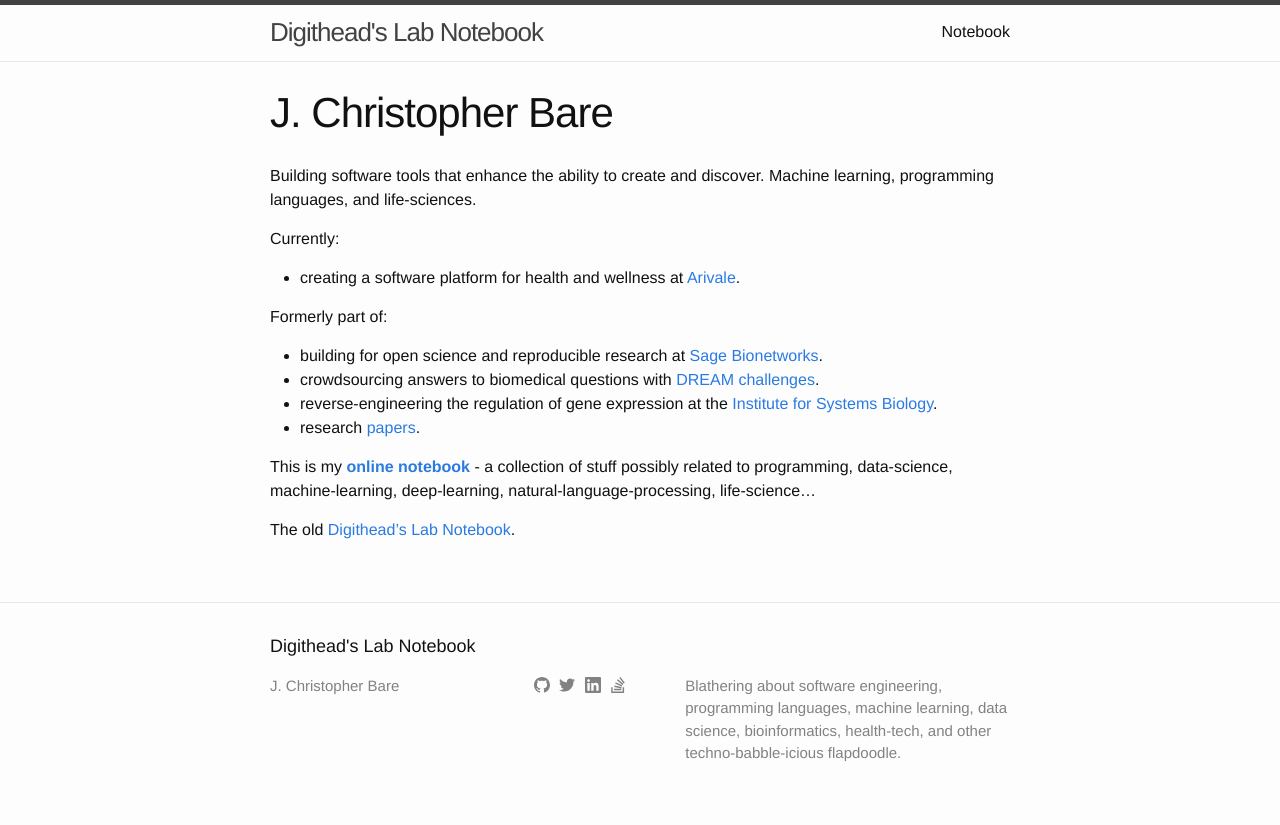
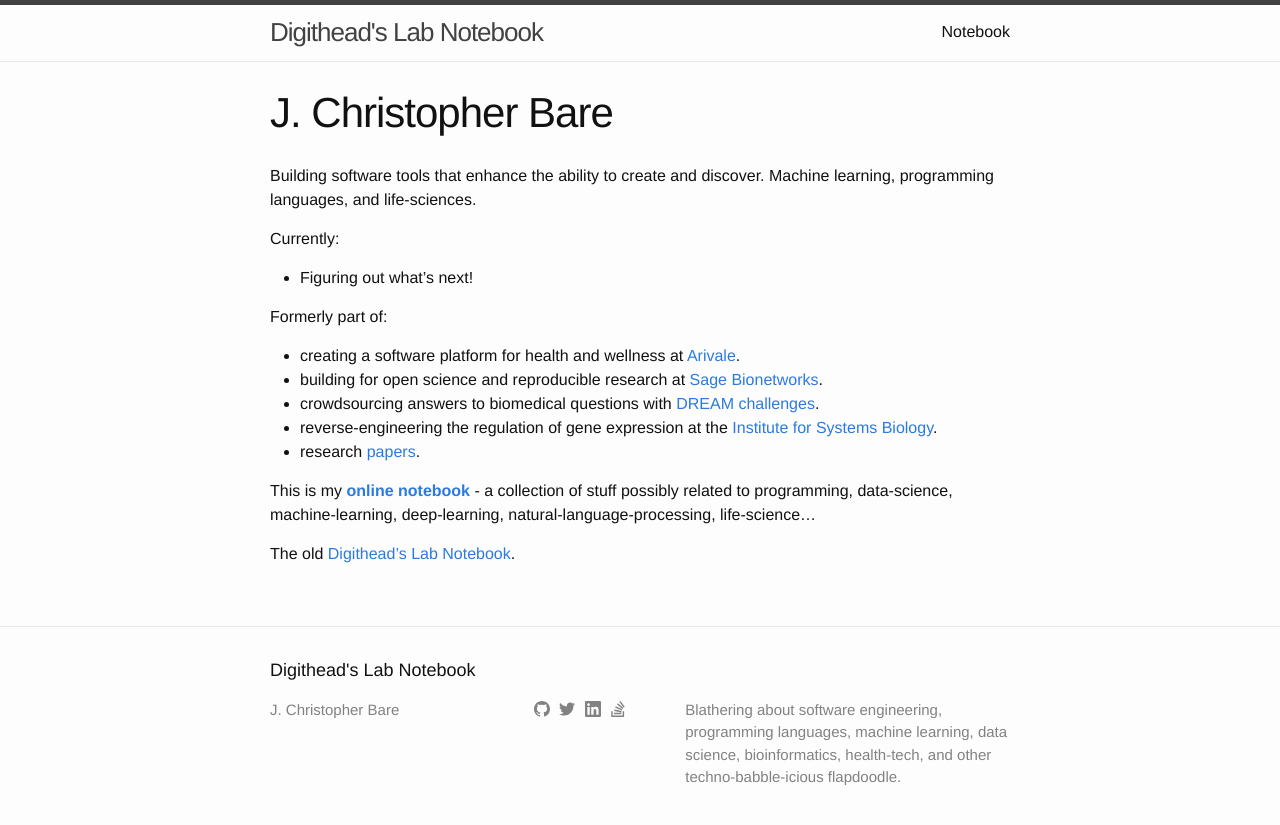
Before and after one commit to cbare/cbare.github.io, a Jekyll site: the page built from index.md, in a window 1280 px wide. Shown: the top 825 px of the page. Built offline with Jekyll 4.4.1, drawn with Linux system fonts in a browser that asks for light colours.

Commit message:
whats next?

```diff
--- a/index.md
+++ b/index.md
@@ -6,9 +6,10 @@
 Building software tools that enhance the ability to create and discover. Machine learning, programming languages, and life-sciences.
 
 Currently:
-* creating a software platform for health and wellness at [Arivale][1].
+* Figuring out what's next!
 
 Formerly part of:
+* creating a software platform for health and wellness at [Arivale][1].
 * building for open science and reproducible research at [Sage Bionetworks][2].
 * crowdsourcing answers to biomedical questions with [DREAM challenges][3].
 * reverse-engineering the regulation of gene expression at the [Institute for Systems Biology][4].
```
